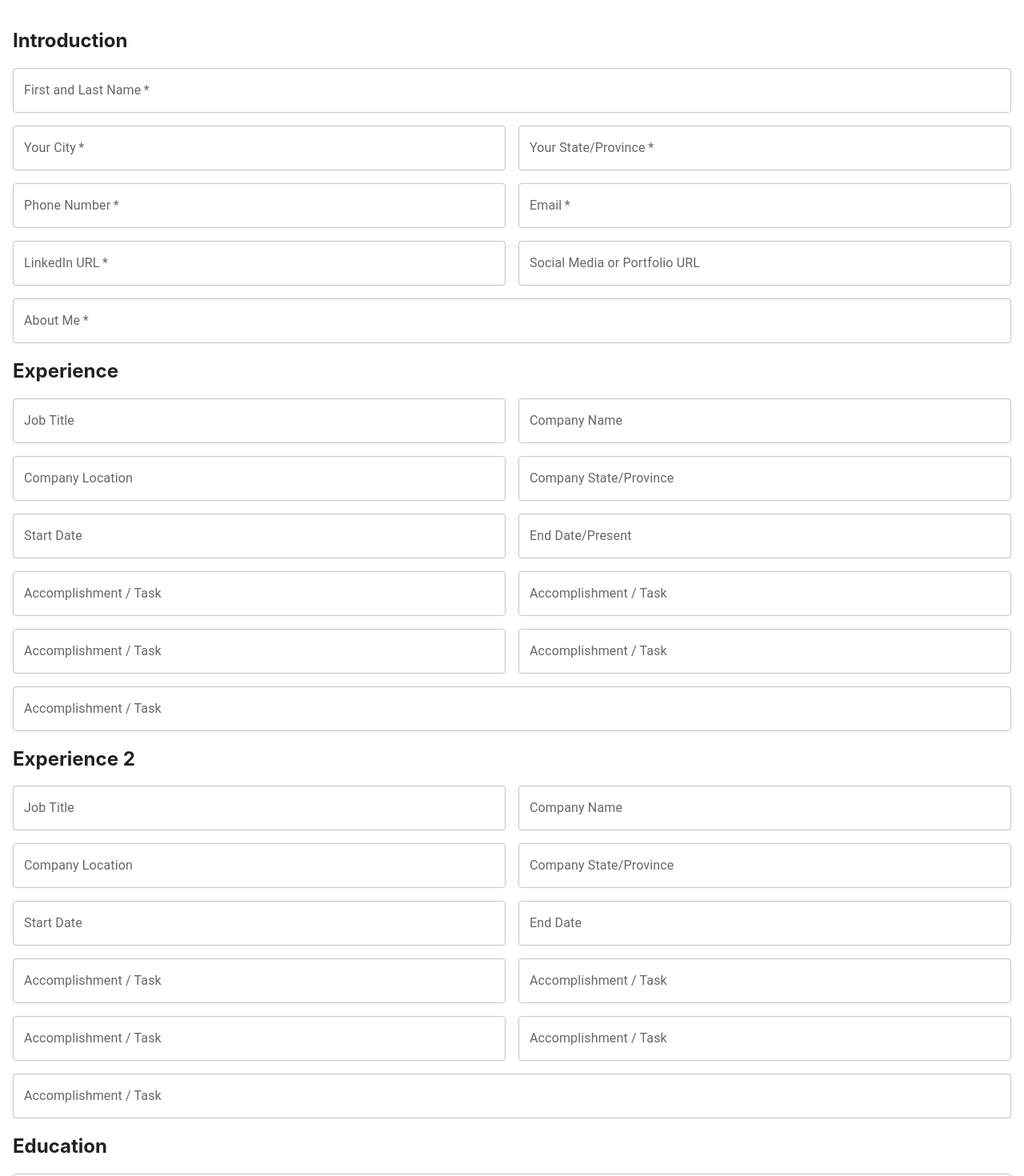
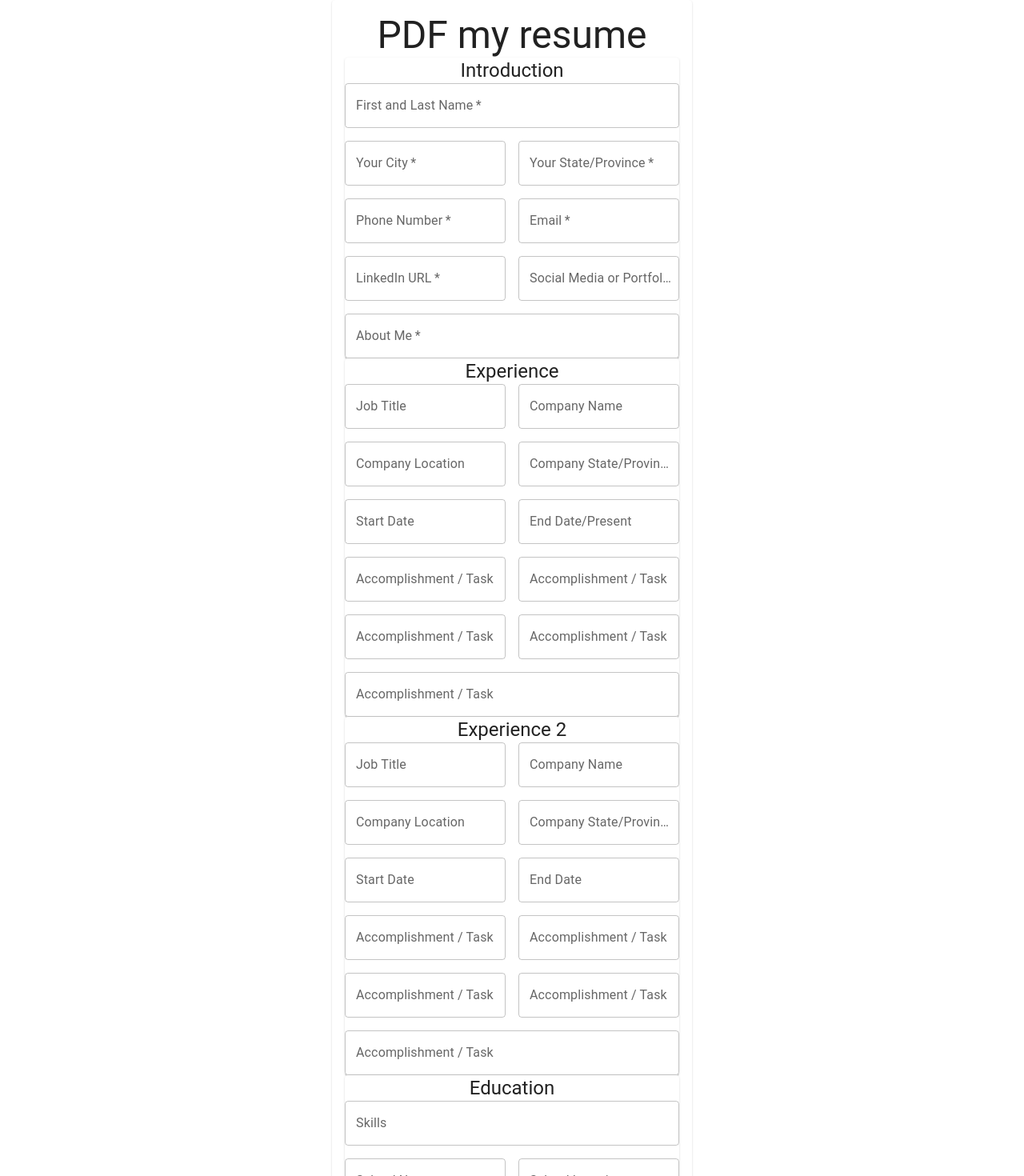
Before and after one commit to vcapella/resume2Pdf-generator, a React (Create React App) app in the folder client/: page / in a window 1280 px wide. Shown: the top 1470 px of the page at 80% size. Built offline with nearby package versions, Linux system fonts and the light colour scheme.

Commit message:
fixed heading and margins

```diff
--- a/client/src/App.js
+++ b/client/src/App.js
@@ -8,7 +8,7 @@ import IntroductionForm from "./IntroductionForm";
 import ProfessionalExp1 from "./ProfessionalExp1";
 import ProfessionalExp2 from "./ProfessionalExp2";
 import EducationForm from "./EducationForm";
-import { Card, CardContent } from "@mui/material";
+import { Card, Typography, CardContent } from "@mui/material";
 // import Input from "@mui/material/Input";
 
 function App() {
@@ -121,22 +121,16 @@ function App() {
   };
 
   return (
-    <Card
-    // component="form"
-    // sx={{   (USE ON JSX FILES)
-    //   "& .MuiTextField-root": { m: 1, width: "25ch" },  (USE ON JSX FILES)
-    // }}  (USE ON JSX FILES)
-
-    // noValidate
-    // autoComplete="off"
-    // onSubmit={createAndDownloadPdf}
-    >
+    <Card style={{ maxWidth: 450, margin: "0 auto" }}>
       <CardContent>
+        <Typography variant="h3" align="center">
+          PDF my resume
+        </Typography>
         <form autoComplete="off" onSubmit={createAndDownloadPdf}>
-          {/* <Grid container spacing={2}> */}
-          <div className="Introduction">
-            <h2> Introduction</h2>
-
+          <Card className="Introduction">
+            <Typography variant="h5" align="center">
+              Introduction
+            </Typography>
             <IntroductionForm
               yourName={yourName}
               handleChange={handleChange}
@@ -148,11 +142,12 @@ function App() {
               anotherUrl={anotherUrl}
               personalSummary={personalSummary}
             />
-          </div>
+          </Card>
 
-          <div className="professionalExp">
-            <h2>Experience</h2>
-
+          <Card className="professionalExp">
+            <Typography variant="h5" align="center">
+              Experience
+            </Typography>
             <ProfessionalExp1
               handleChange={handleChange}
               titlePosition1={titlePosition1}
@@ -168,10 +163,12 @@ function App() {
               listAccomp1E={listAccomp1E}
               // listAccomp1F={listAccomp1F}
             />
-          </div>
-          <div className="professionalExp2">
-            <h2>Experience 2</h2>
+          </Card>
 
+          <Card className="professionalExp2">
+            <Typography variant="h5" align="center">
+              Experience 2
+            </Typography>
             <ProfessionalExp2
               handleChange={handleChange}
               titlePosition2={titlePosition2}
@@ -187,10 +184,12 @@ function App() {
               listAccomp2E={listAccomp2E}
               // listAccomp2F={listAccomp2F}
             />
-          </div>
-          <div className="Education">
-            <h2>Education</h2>
+          </Card>
 
+          <Card className="Education">
+            <Typography variant="h5" align="center">
+              Education
+            </Typography>
             <EducationForm
               handleChange={handleChange}
               listOfSkills={listOfSkills}
@@ -201,9 +200,7 @@ function App() {
               extraAcademicInfo1={extraAcademicInfo1}
               // DownloadBtn={createAndDownloadPdf}
             />
-          </div>
-
-          {/* </Grid> */}
+          </Card>
         </form>
       </CardContent>
     </Card>
```
